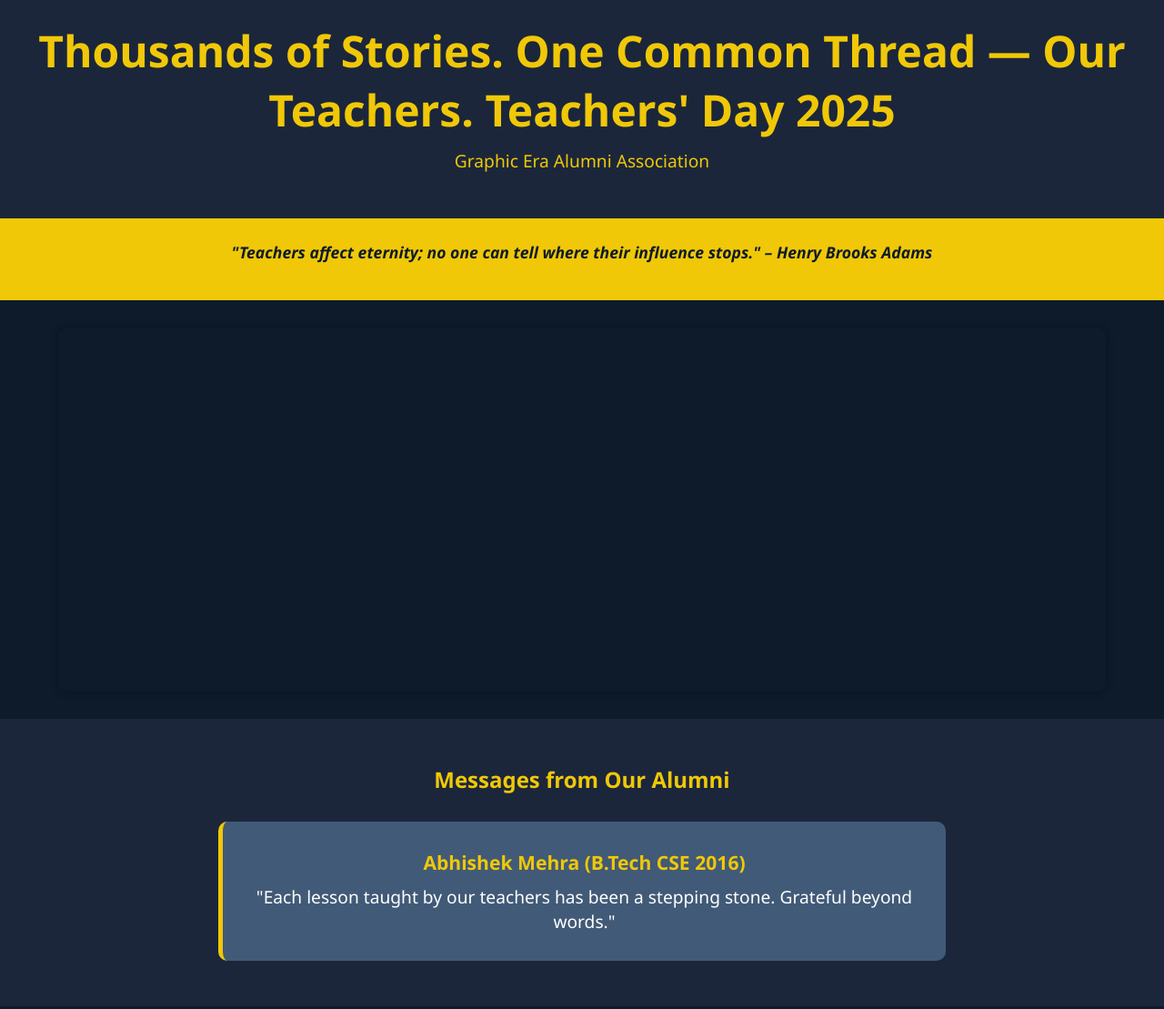
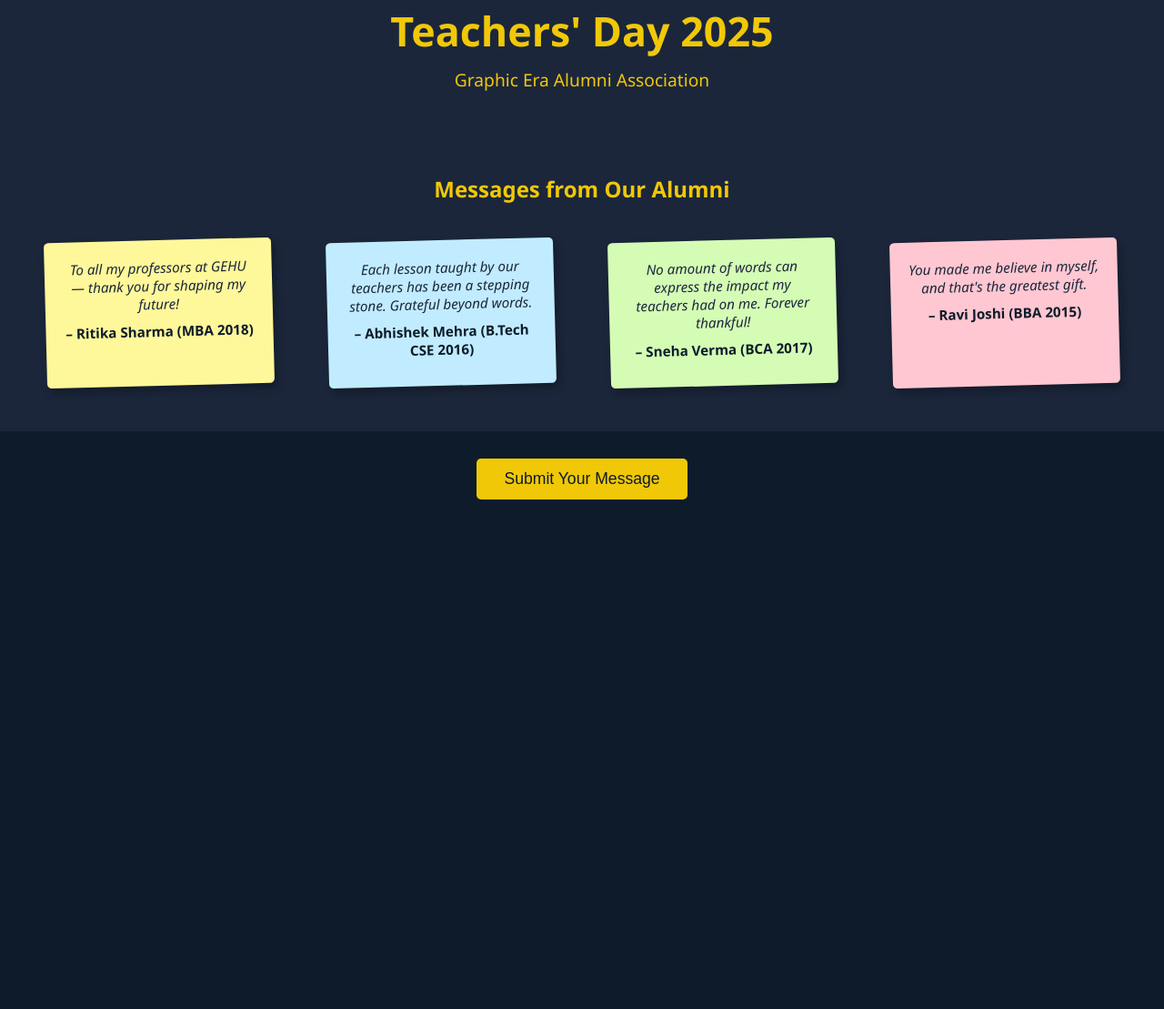
Before and after one commit to BhaskarJoc/teachers-day-testimonials, a plain HTML site: page index.html in a window 1280 px wide. Shown: the part 57-1166 px from the top of the page at 91% size. After the commit the page ends 800 px from the top, so only its background shows below. Drawn offline with Linux system fonts and the light colour scheme.

Commit message:
Update index.html

```diff
--- a/index.html
+++ b/index.html
@@ -1,109 +1,83 @@
 <!DOCTYPE html>
 <html lang="en">
 <head>
-  <meta charset="UTF-8">
+  <meta charset="UTF-8" />
   <title>Teachers' Day 2025 | Graphic Era Alumni Association</title>
-  <meta name="viewport" content="width=device-width, initial-scale=1.0">
+  <meta name="viewport" content="width=device-width, initial-scale=1.0" />
   <style>
     * { box-sizing: border-box; margin: 0; padding: 0; }
+
     body {
       font-family: 'Segoe UI', sans-serif;
       background-color: #0d1b2a;
       color: #ffffff;
     }
+
     header {
       background-color: #1b263b;
       color: #f0c808;
       text-align: center;
-      padding: 80px 20px 50px;
+      padding: 60px 20px 40px;
     }
+
     header h1 {
-      font-size: 3em;
+      font-size: 2.8em;
       margin-bottom: 10px;
     }
+
     header p {
       font-size: 1.2em;
     }
 
-    .quote-slideshow {
-      background-color: #f0c808;
-      color: #0d1b2a;
-      text-align: center;
-      font-style: italic;
-      font-weight: bold;
-      padding: 25px 20px;
-      min-height: 90px;
-      position: relative;
-    }
-    .quote-slide {
-      display: none;
-      font-size: 1.1em;
-      opacity: 0;
-      transition: opacity 1s ease-in-out;
-    }
-    .quote-slide.active {
-      display: block;
-      opacity: 1;
-    }
-
-    .slideshow {
-      position: relative;
-      max-width: 90%;
-      margin: 30px auto;
-      overflow: hidden;
-      border-radius: 10px;
-      box-shadow: 0 0 10px rgba(0,0,0,0.3);
-    }
-    .slides {
-      display: flex;
-      width: 300%;
-      animation: slide 15s infinite;
-    }
-    .slides img {
-      width: 100%;
-      height: 400px;
-      object-fit: cover;
-    }
-    @keyframes slide {
-      0% { transform: translateX(0%); }
-      25% { transform: translateX(0%); }
-      30% { transform: translateX(-100%); }
-      55% { transform: translateX(-100%); }
-      60% { transform: translateX(-200%); }
-      85% { transform: translateX(-200%); }
-      90% { transform: translateX(0%); }
-      100% { transform: translateX(0%); }
-    }
-
     .testimonials-section {
-      padding: 50px 20px 30px;
+      padding: 50px 20px 40px;
       background-color: #1b263b;
       text-align: center;
     }
-    .testimonial-slide {
-      display: none;
-      font-size: 1.2em;
-      margin: 20px auto;
-      max-width: 800px;
-      background: #415a77;
-      padding: 30px;
-      border-radius: 10px;
-      border-left: 5px solid #f0c808;
+
+    .testimonials-section h2 {
+      color: #f0c808;
+      margin-bottom: 30px;
     }
-    .testimonial-slide.active {
+
+    .testimonial-grid {
+      display: grid;
+      grid-template-columns: repeat(auto-fit, minmax(220px, 1fr));
+      gap: 20px;
+      justify-items: center;
+      padding: 10px;
+    }
+
+    .sticky-note {
+      padding: 20px;
+      width: 100%;
+      max-width: 250px;
+      min-height: 160px;
+      font-size: 0.95em;
+      font-style: italic;
+      border-radius: 5px;
+      box-shadow: 3px 5px 10px rgba(0, 0, 0, 0.3);
+      position: relative;
+      transform: rotate(-1.5deg);
+    }
+
+    .sticky-yellow { background: #fff89a; color: #1b263b; }
+    .sticky-blue { background: #c1ecff; color: #1b263b; }
+    .sticky-green { background: #d4fcb5; color: #1b263b; }
+    .sticky-pink { background: #ffc7d1; color: #1b263b; }
+
+    .sticky-note strong {
       display: block;
-    }
-    .testimonial-slide strong {
-      display: block;
-      margin-bottom: 10px;
-      font-size: 1.1em;
-      color: #f0c808;
+      margin-top: 10px;
+      font-style: normal;
+      color: #0d1b2a;
     }
 
     .submit-button-container {
       text-align: center;
-      margin: 30px 0 20px;
+      margin: 30px 0 50px;
     }
+
     .submit-button {
       background-color: #f0c808;
       color: #0d1b2a;
@@ -114,23 +88,27 @@
       cursor: pointer;
       transition: background 0.3s;
     }
+
     .submit-button:hover {
       background-color: #e0b800;
     }
 
     .form-section {
-      padding: 40px 20px 80px;
+      padding: 30px 20px 80px;
       text-align: center;
       display: none;
       opacity: 0;
-      transition: opacity 0.8s ease-in-out;
+      transition: opacity 0.6s ease-in-out;
     }
+
     .form-section.show {
       display: block;
       opacity: 1;
     }
+
     .form-section iframe {
       width: 100%;
+      max-width: 800px;
       height: 700px;
       border: none;
     }
@@ -139,84 +117,66 @@
 <body>
 
   <header>
-    <h1> Thousands of Stories. One Common Thread — Our Teachers.
-      Teachers' Day 2025</h1>
+    <h1>Teachers' Day 2025</h1>
     <p>Graphic Era Alumni Association</p>
   </header>
 
-  <!-- QUOTE SLIDESHOW -->
-  <div class="quote-slideshow" id="quoteSlideshow">
-    <div class="quote-slide active">"A good teacher is like a candle — it consumes itself to light the way for others."</div>
-    <div class="quote-slide">"Teachers affect eternity; no one can tell where their influence stops." – Henry Brooks Adams</div>
-    <div class="quote-slide">"It is the supreme art of the teacher to awaken joy in creative expression and knowledge." – Albert Einstein</div>
-    <div class="quote-slide">"The influence of a good teacher can never be erased."</div>
-    <div class="quote-slide">"Teaching is the one profession that creates all other professions."</div>
-    <div class="quote-slide">"Behind every successful person is a teacher who believed in them."</div>
-    <div class="quote-slide">"To teach is to touch a life forever."</div>
-  </div>
-
-  <!-- PHOTO SLIDESHOW -->
-  <div class="slideshow">
-    <div class="slides">
-      <img src="New folder/WhatsApp Image 2023-10-30 at 5.18.21 PM.jpeg" alt="Teachers Day Photo 1">
-<img src="images/photo2.jpg" alt="Teachers Day Photo 2">
-<img src="images/photo3.jpg" alt="Teachers Day Photo 3">
-
-    </div>
-  </div>
-
-  <!-- TESTIMONIALS -->
-  <section class="testimonials-section">
-    <h2 style="color:#f0c808; margin-bottom: 30px;">Messages from Our Alumni</h2>
-
-    <div class="testimonial-slide active">
-      <strong>Ritika Sharma (MBA 2018)</strong>
-      "To all my professors at GEHU — thank you for shaping my future!"
-    </div>
-
-    <div class="testimonial-slide">
-      <strong>Abhishek Mehra (B.Tech CSE 2016)</strong>
-      "Each lesson taught by our teachers has been a stepping stone. Grateful beyond words."
-    </div>
-
-    <div class="testimonial-slide">
-      <strong>Sneha Verma (BCA 2017)</strong>
-      "No amount of words can express the impact my teachers had on me. Forever thankful!"
+  <!-- Testimonials Section -->
+  <section class="testimonials-section" id="testimonialSection">
+    <h2>Messages from Our Alumni</h2>
+    <div class="testimonial-grid" id="testimonialGrid">
+      <!-- JavaScript will insert testimonials here -->
     </div>
   </section>
 
-  <!-- SUBMIT BUTTON -->
+  <!-- Submit Button -->
   <div class="submit-button-container">
     <button class="submit-button" onclick="showForm()">Submit Your Message</button>
   </div>
 
-  <!-- GOOGLE FORM (HIDDEN INITIALLY) -->
+  <!-- Google Form Section (Hidden initially) -->
   <div class="form-section" id="formSection">
     <h2 style="margin-bottom:20px; color: #f0c808;">Submit Your Message</h2>
     <iframe src="https://docs.google.com/forms/d/e/1FAIpQLScfbaxGByNfXvGmngt0cKbL4avlQzXI5uWe9QYhsbMOYiOBeA/viewform?embedded=true">Loading…</iframe>
   </div>
 
-  <!-- JAVASCRIPT FOR SLIDES -->
+  <!-- JavaScript -->
   <script>
-    // Testimonials rotation
-    let current = 0;
-    const slides = document.querySelectorAll('.testimonial-slide');
-    setInterval(() => {
-      slides[current].classList.remove('active');
-      current = (current + 1) % slides.length;
-      slides[current].classList.add('active');
-    }, 5000);
+    const feedbacks = [
+      { name: "Ritika Sharma (MBA 2018)", msg: "To all my professors at GEHU — thank you for shaping my future!" },
+      { name: "Abhishek Mehra (B.Tech CSE 2016)", msg: "Each lesson taught by our teachers has been a stepping stone. Grateful beyond words." },
+      { name: "Sneha Verma (BCA 2017)", msg: "No amount of words can express the impact my teachers had on me. Forever thankful!" },
+      { name: "Ravi Joshi (BBA 2015)", msg: "You made me believe in myself, and that's the greatest gift." },
+      { name: "Priya Rawat (M.Tech 2019)", msg: "Your wisdom continues to guide me. Happy Teachers' Day!" },
+      { name: "Aman Thakur (B.Com 2014)", msg: "Thank you for being the light in my path, always." },
+      { name: "Kajal Bansal (BSc 2016)", msg: "Every day in class was an inspiration. Much love to all my teachers!" },
+      { name: "Deepak Rawal (MBA 2020)", msg: "You nurtured not just my career, but my character too." },
+      { name: "Mohit Chaudhary (B.Tech 2013)", msg: "The guidance I received shaped the foundation of who I am today." },
+      { name: "Pallavi Singh (MCA 2018)", msg: "Forever indebted to my professors for the patience, passion, and purpose they gave us." }
+    ];
 
-    // Quote rotation
-    let currentQuote = 0;
-    const quotes = document.querySelectorAll('#quoteSlideshow .quote-slide');
-    setInterval(() => {
-      quotes[currentQuote].classList.remove('active');
-      currentQuote = (currentQuote + 1) % quotes.length;
-      quotes[currentQuote].classList.add('active');
-    }, 5000);
+    const colors = ['sticky-yellow', 'sticky-blue', 'sticky-green', 'sticky-pink'];
+    let currentIndex = 0;
 
-    // Show Form on Button Click
+    function renderTestimonials() {
+      const container = document.getElementById('testimonialGrid');
+      container.innerHTML = '';
+
+      for (let i = 0; i < 4; i++) {
+        const index = (currentIndex + i) % feedbacks.length;
+        const feedback = feedbacks[index];
+        const div = document.createElement('div');
+        div.className = `sticky-note ${colors[i % colors.length]}`;
+        div.innerHTML = `${feedback.msg}<strong>– ${feedback.name}</strong>`;
+        container.appendChild(div);
+      }
+
+      currentIndex = (currentIndex + 4) % feedbacks.length;
+    }
+
+    renderTestimonials();
+    setInterval(renderTestimonials, 8000); // Change every 8 seconds
+
     function showForm() {
       const form = document.getElementById('formSection');
       form.classList.add('show');
```
